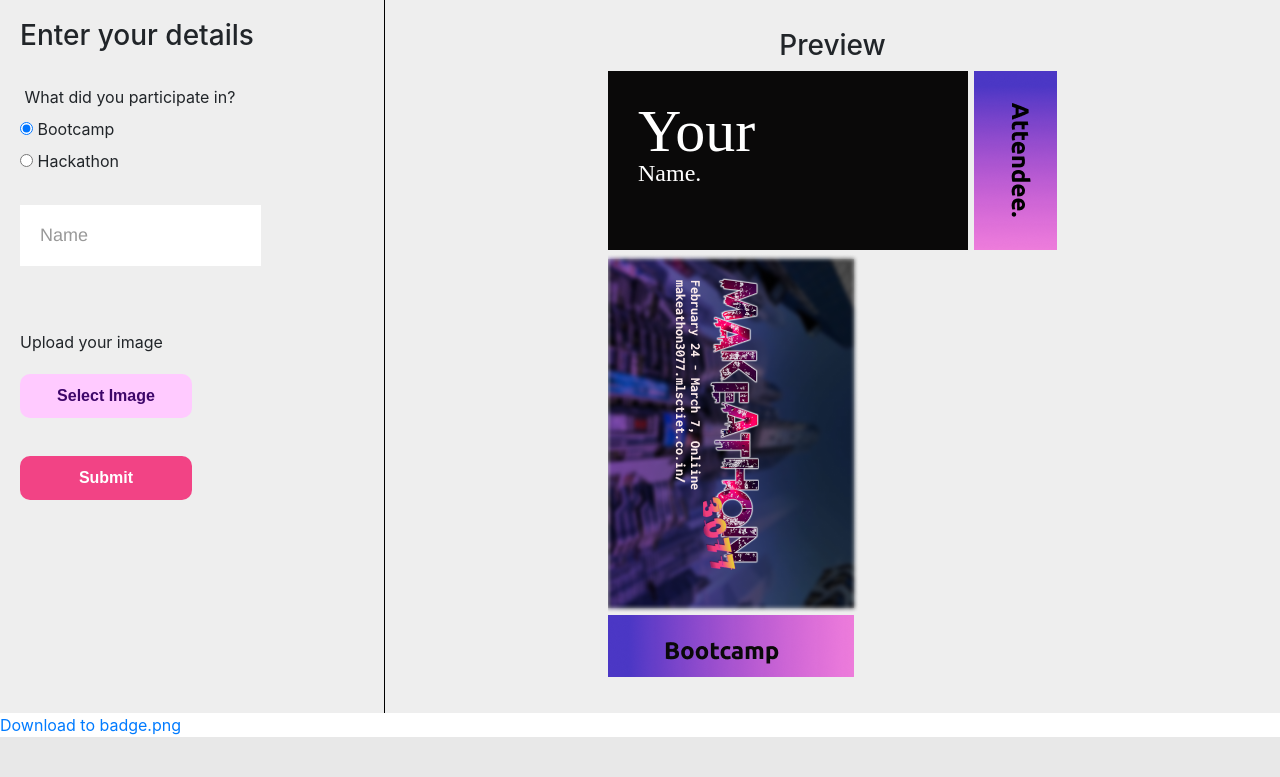
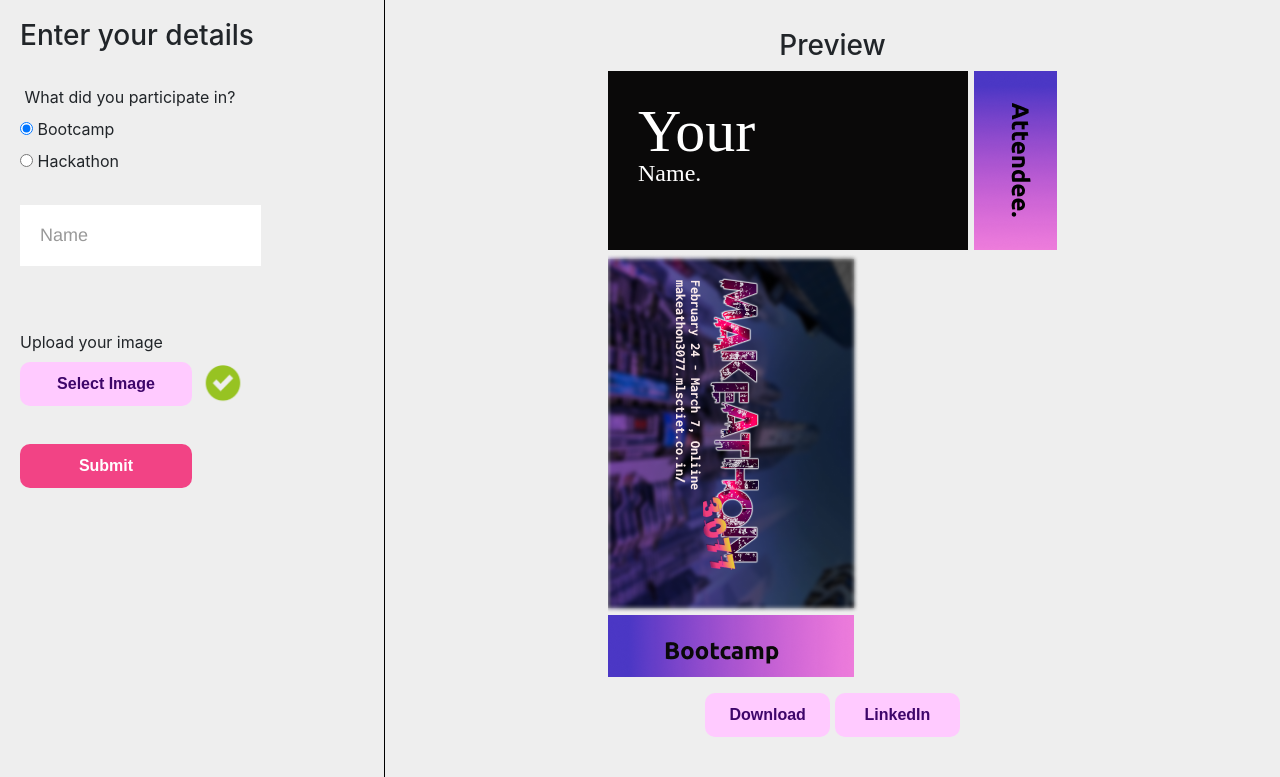
Before and after one commit to Ishaan-10/BadgePage, a PHP site: page / in a window 1280 px wide. Shown: the part 260-1037 px from the top of the page. Before the commit the page ends 997 px from the top, so only its background shows below. Run offline with PHP 8.4, Linux system fonts and the light colour scheme.

Commit message:
Added buttons and tick

```diff
--- a/index.html
+++ b/index.html
@@ -58,8 +58,10 @@
                 </label><br>
 
                 <div class="form-upload">
-                  <label for="" style="margin-bottom: 20px;">Upload your image</label>
+                  <label for="">Upload your image</label>
                   <label for="files" class="btn-upload">Select Image</label>
+                  <!-- TICK FOR WHEN IMAGE HAS BEEN UPLOADED -->
+                  <img src="images\PinClipart.com_garbage-can-clipart_1858206.png" alt="">
                   <input id="files" style="visibility:hidden;" type="file" required>
                 </div>
 
@@ -77,9 +79,12 @@
             <canvas id="participant-canvas" class="badge-canvas" width="449px" height="606px">
 
             </canvas>
+        <div>
+        <button type="button" id="download" download="badge.png" href="" onclick="download_img(this);">Download</button>
+        <button type="button" id="download" download="badge.png" href="" onclick="">LinkedIn</button>
+        </div>
+        </div>
 
-        </div>
-        <a id="download" download="badge.png" href="" onclick="download_img(this);">Download to badge.png</a>
     </div>
 
     <script src="script.js"></script>
--- a/style.css
+++ b/style.css
@@ -142,6 +142,7 @@
     padding: 10px;
     width: 50%;
     text-align: center;
+    display: inline-block;
 }
 
 .btn-upload:hover{
@@ -203,13 +204,35 @@
     }
 
 }
-
-a{
-    color:red;
-}
-
 #email-field{
     /* By default the bootcamp radiobox is checked, where the email field */
     /* is not to be displayed */
     display:none;
 }
+
+
+#download{
+    color: #3E066A;
+    border: none;
+    border-radius: 10px;
+    font-family: 'Poppins', sans-serif;
+    background: #FFCAFF;
+    font-weight: 600;
+    transition: background 0.5s;
+    padding: 10px;
+    width: 15%;
+    text-align: center;
+    margin: 10px 0px;
+}
+
+#download:hover{
+    color: white;
+    background: #f24385;
+    box-shadow: 0px 10px -14px 14px #FFF;
+    -webkit-box-shadow: 0px 10px -14px 14px #FFF;
+}
+
+.form-upload img{
+    width: 50px;
+    height: 42px;
+}
```
Also changed, not shown: images/PinClipart.com_garbage-can-clipart_1858206.png (added).
